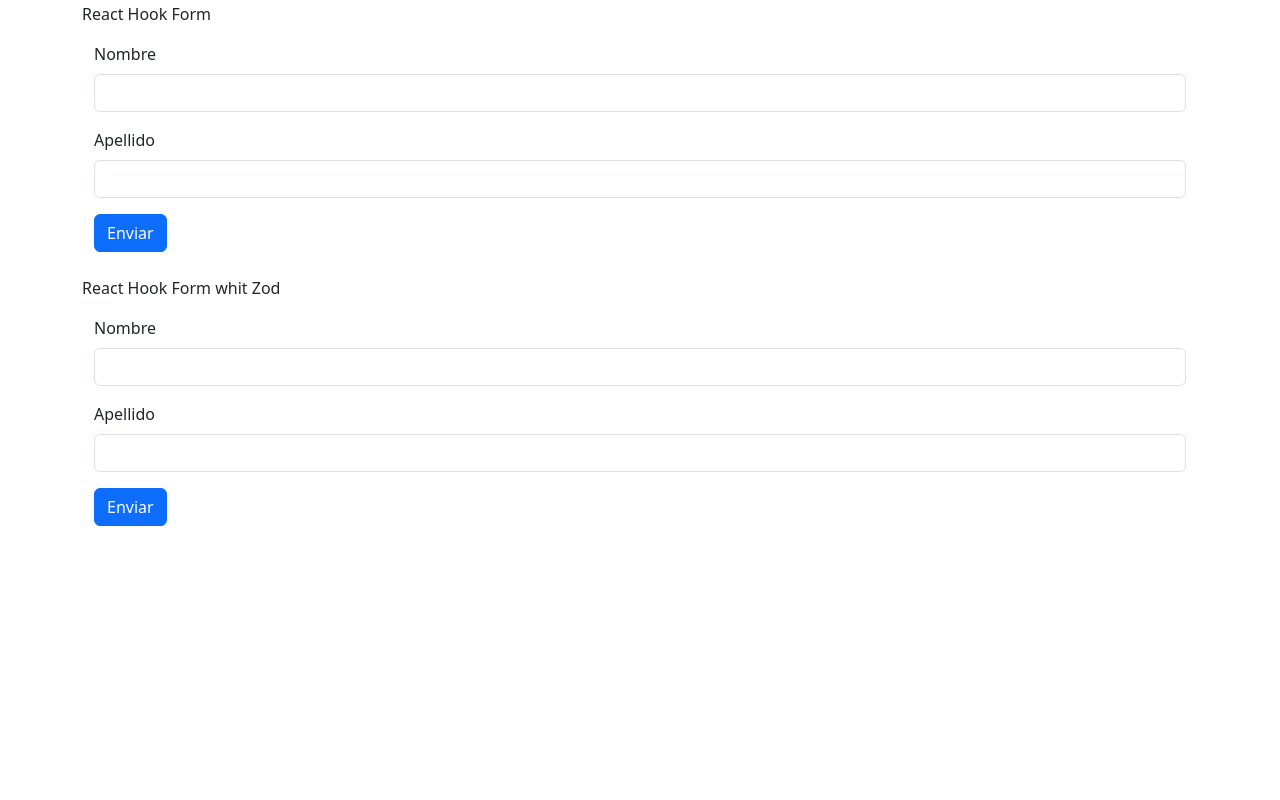
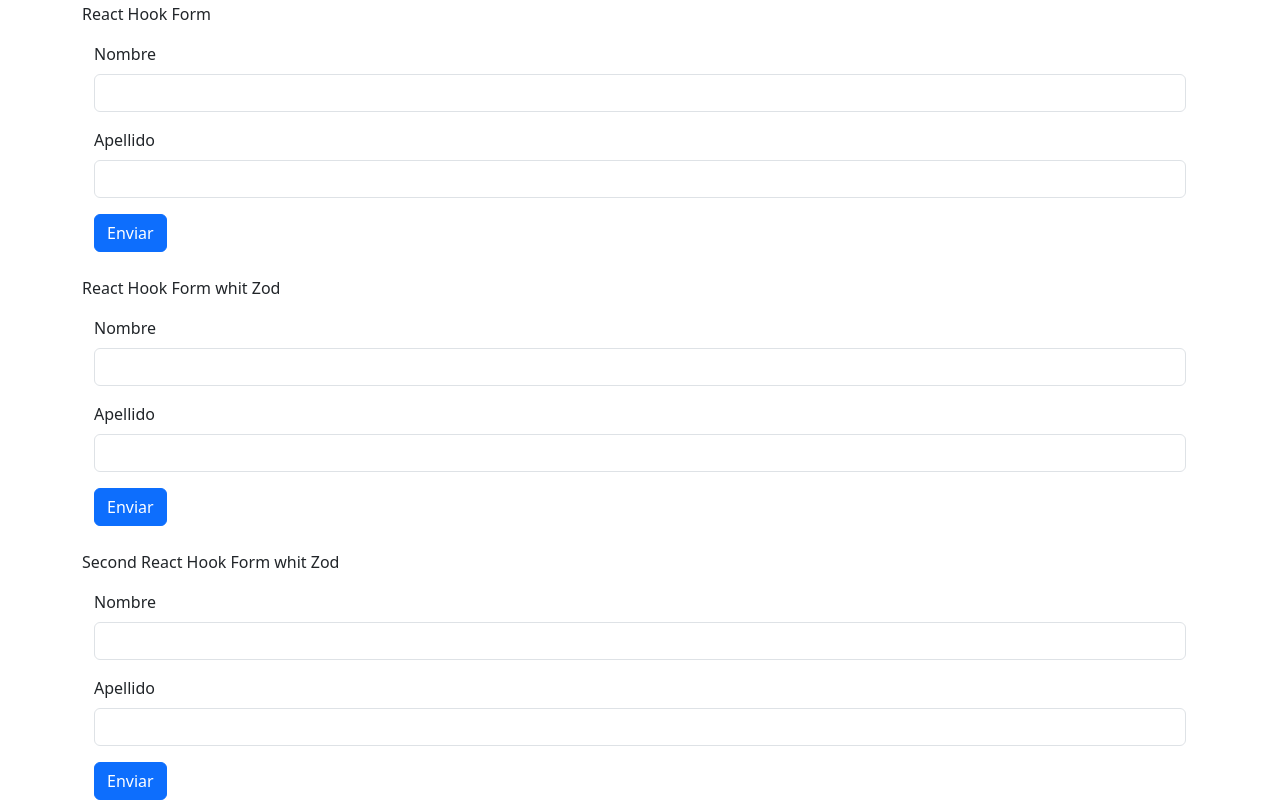
Before and after one commit to manuelparra/ultimate-react, a React (Vite) app in the folder 05-Formularios/react-app/: page / in a window 1280 px wide. Shown: the part 570-1370 px from the top of the page. Before the commit the page ends 1096 px from the top, so only its background shows below. Built offline with nearby package versions, Linux system fonts and the light colour scheme.

Commit message:
Agregue un segundo formulario Zod

```diff
--- a/05-Formularios/react-app/src/App.tsx
+++ b/05-Formularios/react-app/src/App.tsx
@@ -30,6 +30,12 @@ function App() {
       <div className="container-fluid">
         <FormReactHookFormZod />
       </div>
+      <div className="mt-4">
+        <p>Second React Hook Form whit Zod</p>
+      </div>
+      <div className="container-fluid">
+        <FormReactHookFormZod />
+      </div>
     </div>
   );
 }
--- a/05-Formularios/react-app/src/components/FormControlled.tsx
+++ b/05-Formularios/react-app/src/components/FormControlled.tsx
@@ -1,8 +1,6 @@
 import { FormEvent, useState } from "react";
 
-type Props = {};
-
-function FormControlled({}: Props) {
+function FormControlled() {
   const [user, setUser] = useState({ name: "", lastname: "" });
 
   const handleSubmit = (event: FormEvent) => {
--- a/05-Formularios/react-app/src/components/FormUncontrolled.tsx
+++ b/05-Formularios/react-app/src/components/FormUncontrolled.tsx
@@ -1,9 +1,7 @@
 import { FormEvent, useRef } from "react";
 
-type Props = {};
-
-function FormUncontrolled({}: Props) {
-  // para poder obtener el valor de los inputs utilizaremos el thook useRef, uncontrolled formulario
+function FormUncontrolled() {
+  // para poder obtener el valor de los inputs utilizaremos el hook useRef, uncontrolled formulario
   // basicamente useRef permite obetener referencias de estos campos de texte de modo que cuando algo
   // ocurra (un evento por ejemplo) entonces podemos ir a buscar el valor de estos.
   const nameRef = useRef<HTMLInputElement>(null);
```
